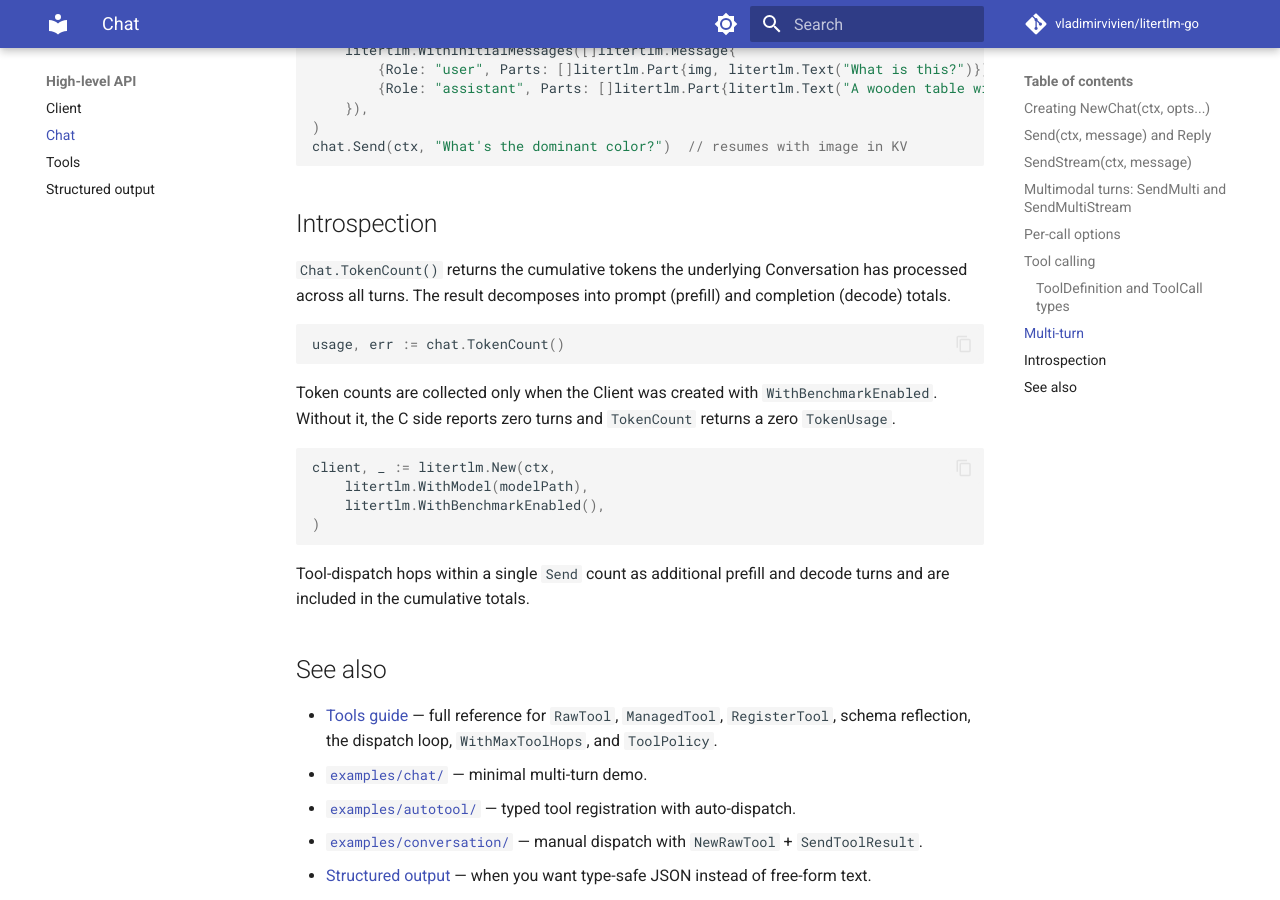
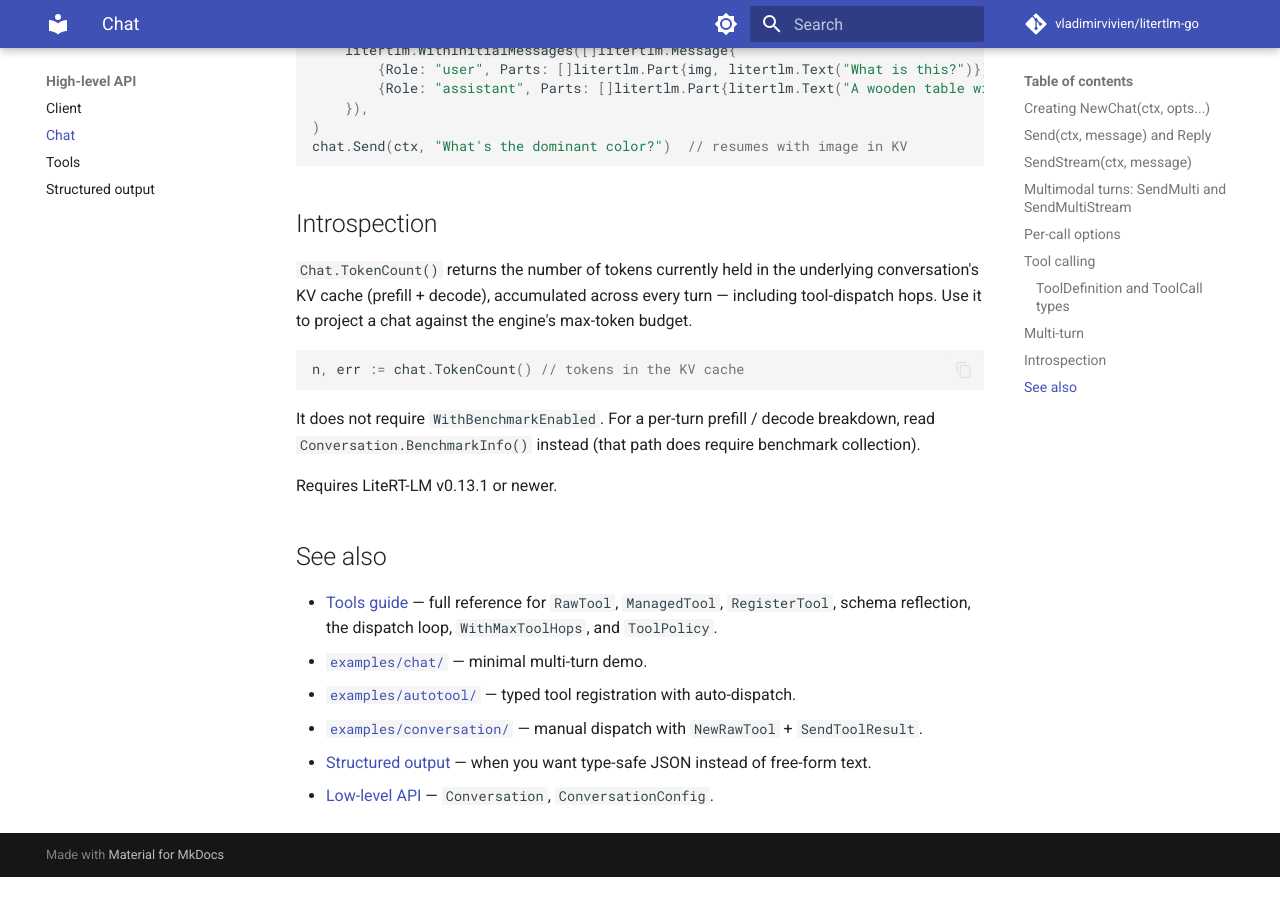
Before and after one commit to vladimirvivien/litertlm-go, an MkDocs documentation site: the page built from docs/chat.md, in a window 1280 px wide and 900 px high, scrolled down 5082 px. Built offline with MkDocs 1.6.1 and Material for MkDocs 9.7.7, drawn with Linux system fonts in a browser that asks for light colours; comment, search, counter and statistics services are not loaded; after the commit the page ends 5959 px from its top, so only the background shows below that.

Commit message:
Chat.TokenCount via conversation_get_token_count (v0.13.1)
Bind the new litert_lm_conversation_get_token_count (introduced in v0.13.x)
and add use it in Conversation.TokenCount(). The addition removes the need for
the benchmark to be executed to get token count. Also, reimplement Chat.TokenCount()
to work with it.

BREAKING: Chat.TokenCount() now returns (int, error) instead of
(TokenUsage, error); TokenUsage is removed. The per-turn prefill/decode
split remains available via Conversation.BenchmarkInfo().

````diff
--- a/docs/chat.md
+++ b/docs/chat.md
@@ -246,27 +246,20 @@
 
 ## Introspection
 
-`Chat.TokenCount()` returns the cumulative tokens the underlying
-Conversation has processed across all turns. The result decomposes
-into prompt (prefill) and completion (decode) totals.
+`Chat.TokenCount()` returns the number of tokens currently held in the
+underlying conversation's KV cache (prefill + decode), accumulated
+across every turn — including tool-dispatch hops. Use it to project a
+chat against the engine's max-token budget.
 
 ```go
-usage, err := chat.TokenCount()
+n, err := chat.TokenCount() // tokens in the KV cache
 ```
 
-Token counts are collected only when the Client was created with
-`WithBenchmarkEnabled`. Without it, the C side reports zero turns
-and `TokenCount` returns a zero `TokenUsage`.
+It does not require `WithBenchmarkEnabled`. For a per-turn prefill /
+decode breakdown, read `Conversation.BenchmarkInfo()` instead (that
+path does require benchmark collection).
 
-```go
-client, _ := litertlm.New(ctx,
-    litertlm.WithModel(modelPath),
-    litertlm.WithBenchmarkEnabled(),
-)
-```
-
-Tool-dispatch hops within a single `Send` count as additional
-prefill and decode turns and are included in the cumulative totals.
+Requires LiteRT-LM v0.13.1 or newer.
 
 ## See also
 
````
Also changed, not shown: README.md (+2 -2 lines), docs/index.md (+2 -2 lines), docs/models.md (+11 -3 lines), examples/README.md (+1 -0 lines), examples/token-count/README.md (added, +57 -0 lines), 5 other files.
